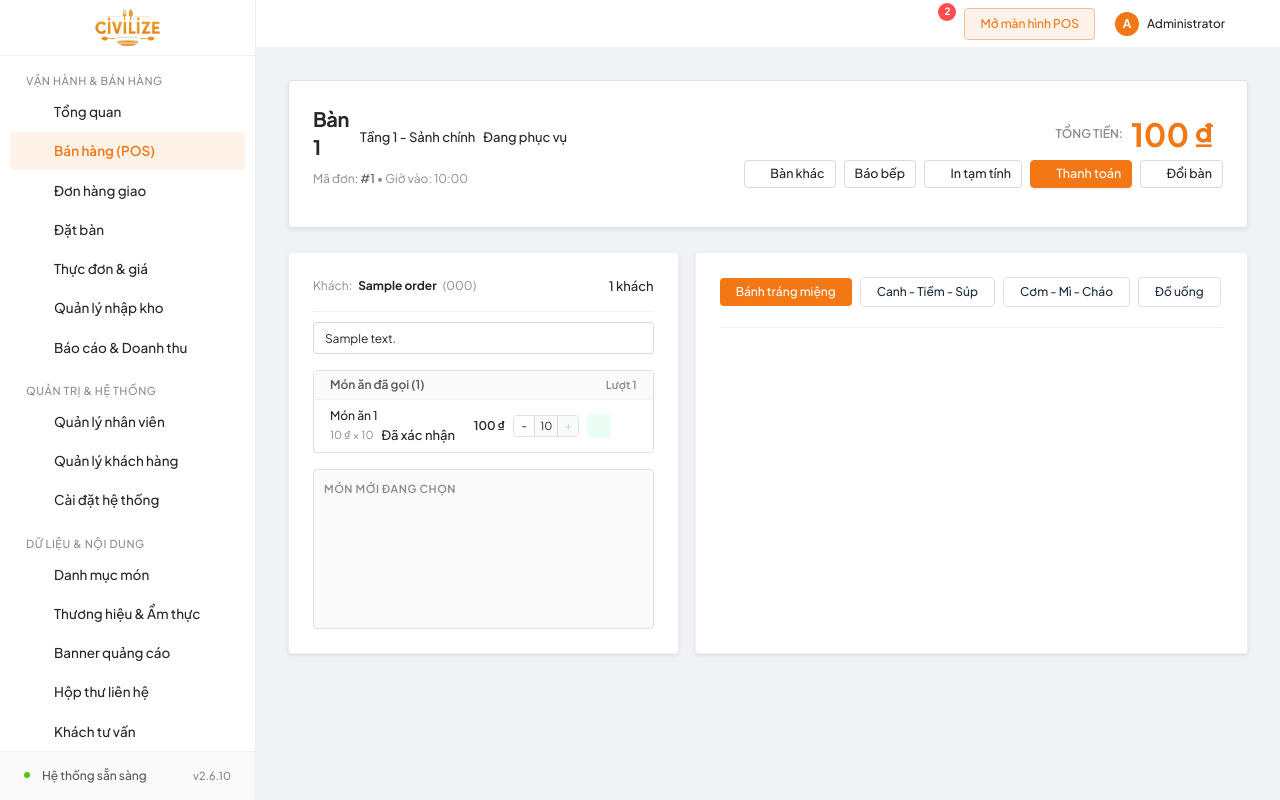
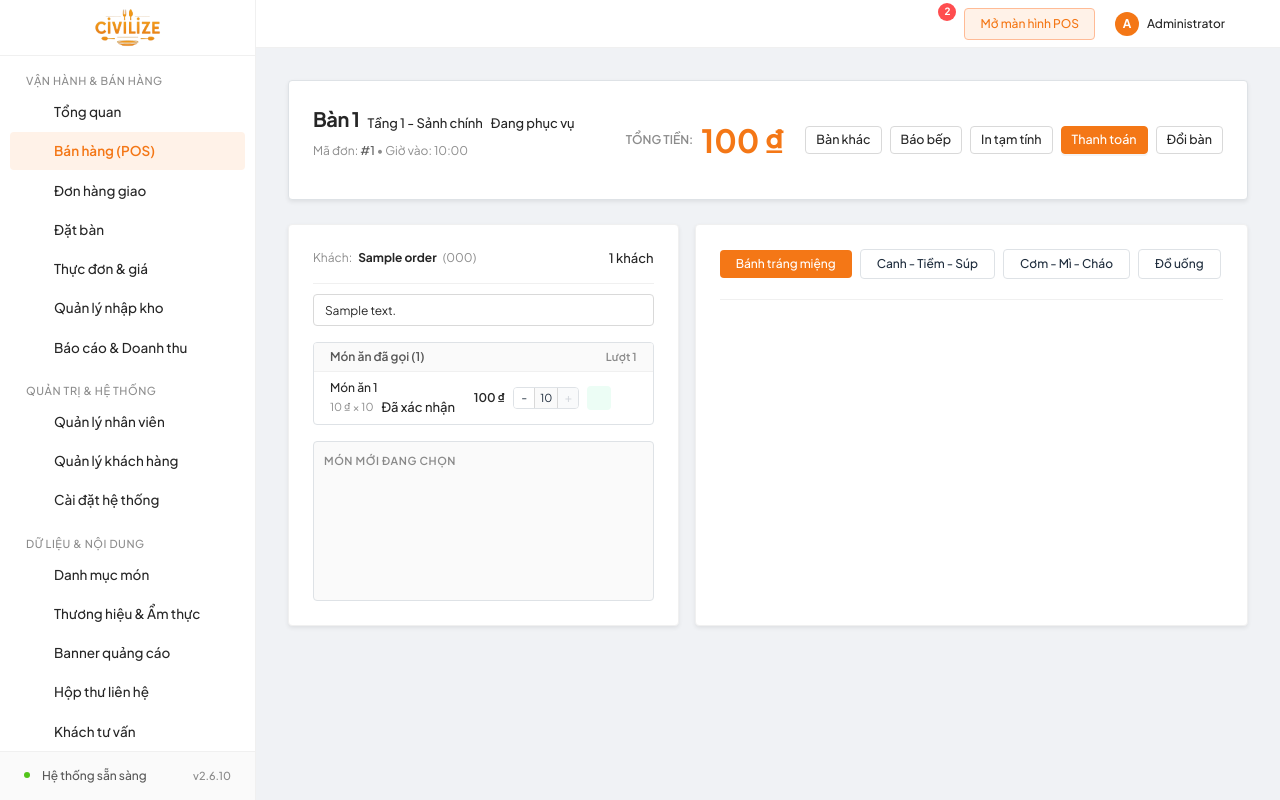
Before and after one commit to Thooooo1/dev_restaurant_laravel, a Laravel app: page /admin/table-order/1/order in a window 1280 px wide. Run offline with Laravel 12, Linux system fonts and the light colour scheme; a user stored in the database is signed in; data comes from the database, SQL or seed files in the repository; tables that the repository leaves empty hold one stand-in row (values such as "Sample post"); data that the repository does not hold is empty; style sheets or scripts are compiled from the project's sources; some libraries are stand-ins or nearby versions; some web fonts are replaced.

Commit message:
Bo icon cac nut thao tac POS va dam bao bam nut Ban khac

```diff
--- a/resources/views/backend/table-order/order.blade.php
+++ b/resources/views/backend/table-order/order.blade.php
@@ -27,28 +27,23 @@
                 </div>
 
                 <div class="flex items-center gap-2 flex-wrap">
-                    <a href="{{ route('admin.table-order.index') }}" class="ant-btn ant-btn-sm" id="backBtn">
-                        <i class="fa-solid fa-arrow-left text-xs"></i>
+                    <a href="{{ route('admin.table-order.index') }}" class="ant-btn ant-btn-sm cursor-pointer" id="backBtn">
                         <span>Bàn khác</span>
                     </a>
                     <button type="button" class="ant-btn ant-btn-sm" id="printKitchenBtn" onclick="printKitchen()">
                         <span>Báo bếp</span>
                     </button>
                     <button type="button" class="ant-btn ant-btn-sm {{ $hasAnyItems ? '' : 'opacity-50 pointer-events-none' }}" id="printBillBtn" onclick="printTableBill()">
-                        <i class="fa-solid fa-print text-xs"></i>
                         <span>In tạm tính</span>
                     </button>
                     <a href="{{ route('admin.table-order.payment', $table->id) }}" class="ant-btn ant-btn-primary ant-btn-sm {{ $hasAnyItems ? '' : 'opacity-50 pointer-events-none' }}" id="payBtn">
-                        <i class="fa-solid fa-money-bill-wave text-xs"></i>
                         <span>Thanh toán</span>
                     </a>
                     <button type="button" class="ant-btn ant-btn-sm text-amber-600" onclick="showChangeTableModal()">
-                        <i class="fa-solid fa-exchange-alt text-xs"></i>
                         <span>Đổi bàn</span>
                     </button>
                     @if(!$hasAnyItems)
                         <button type="button" class="ant-btn ant-btn-danger ant-btn-sm" onclick="confirmCancelTable()">
-                            <i class="fa-solid fa-xmark text-xs"></i>
                             <span>Hủy bàn</span>
                         </button>
                     @endif
@@ -59,8 +54,7 @@
 
     @if($order->has_new_items)
         <div class="mb-4 bg-[#FFFBE6] border border-[#FFE58F] text-[#D46B08] px-4 py-2.5 rounded text-xs flex items-center justify-between">
-            <span class="flex items-center gap-2">
-                <i class="fa-solid fa-bell text-amber-500 animate-bounce"></i>
+            <span>
                 <strong>Thông báo bếp:</strong> Khách hàng vừa gửi thêm món mới từ thực đơn QR. Vui lòng kiểm tra và báo bếp!
             </span>
             <button type="button" class="text-xs text-amber-700 hover:underline font-medium" onclick="$(this).parent().fadeOut()">Đã xem</button>
@@ -233,7 +227,6 @@
                     <div class="grid grid-cols-3 gap-3">
                         @foreach($availableTables as $tbl)
                             <div class="change-table-item p-3 border border-[#D9D9D9] rounded text-center cursor-pointer hover:border-[#F47716] hover:bg-orange-50/30 transition-all" onclick="selectTable({{ $tbl->id }})" data-table-id="{{ $tbl->id }}">
-                                <i class="fa-solid fa-chair text-gray-400 mb-1 text-lg"></i>
                                 <div class="font-semibold text-xs text-slate-800">{{ $tbl->name }}</div>
                                 <div class="text-[10px] text-slate-400">{{ $tbl->floor->name ?? '' }}</div>
                             </div>
--- a/resources/views/backend/table-order/payment.blade.php
+++ b/resources/views/backend/table-order/payment.blade.php
@@ -33,15 +33,12 @@
             <!-- Right: Action Buttons -->
             <div class="flex items-center gap-2 flex-wrap">
                 <a href="{{ route('admin.table-order.index') }}" class="ant-btn ant-btn-sm">
-                    <i class="fa-solid fa-arrow-left text-xs"></i>
                     <span>Quay lại</span>
                 </a>
                 <button type="button" class="ant-btn ant-btn-sm" id="btnEditMode" onclick="toggleEditMode()">
-                    <i class="fa-solid fa-pen-to-square text-xs"></i>
                     <span id="btnEditModeText">Sửa SL</span>
                 </button>
                 <button type="button" class="ant-btn ant-btn-sm" onclick="printProvisionalBill()">
-                    <i class="fa-solid fa-print text-xs"></i>
                     <span>In hoá đơn</span>
                 </button>
                 <button type="button" class="ant-btn ant-btn-primary ant-btn-sm font-semibold" onclick="handleConfirmPayment()">
```
